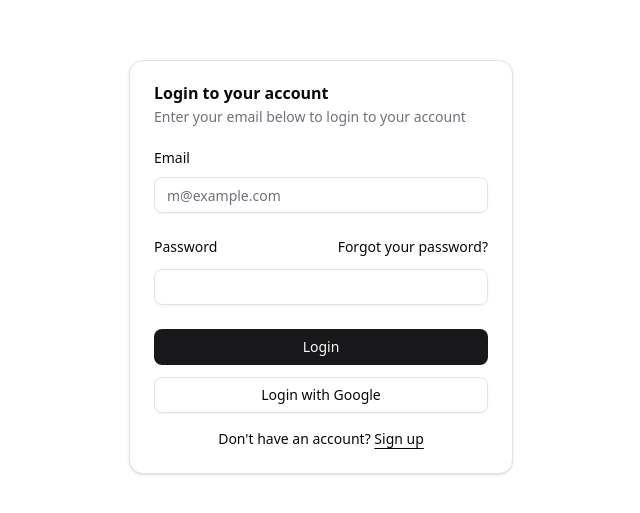
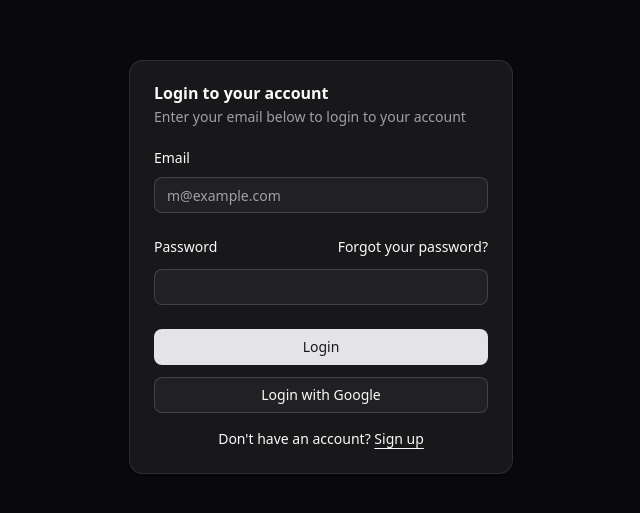
Before and after one commit to Bipul-Dubey/bookmark-vault, a Next.js app: page / in a window 1280 px wide. Shown: the part 133-646 px from the top of the page, without its empty margins (319-959 px from the left). Built offline with nearby package versions, Linux system fonts and the light colour scheme; no server answers.

Commit message:
fix: default theme dark

```diff
--- a/src/components/common/theme-provider.tsx
+++ b/src/components/common/theme-provider.tsx
@@ -11,7 +11,7 @@ export default function ThemesProvider({
   return (
     <NextThemesProvider
       attribute="class"
-      defaultTheme="system"
+      defaultTheme="dark"
       enableSystem
       disableTransitionOnChange
       enableColorScheme
```
